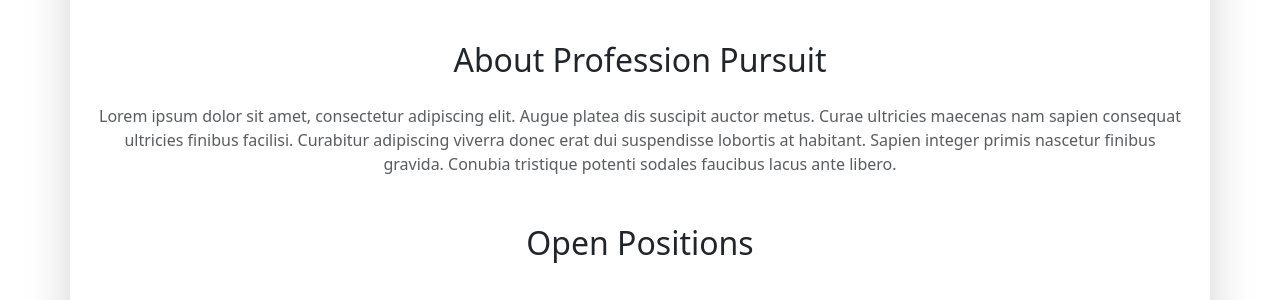
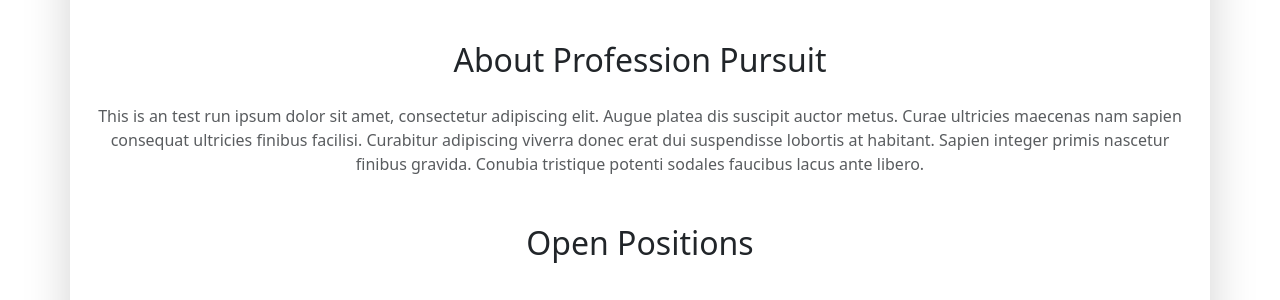
Before and after one commit to Niket07pathak/Career-Website, a Flask app: page / in a window 1280 px wide. Shown: the part 578-878 px from the top of the page. Run offline with Flask 3, Linux system fonts and the light colour scheme.

Commit message:
new laptop setup

```diff
--- a/templates/home.html
+++ b/templates/home.html
@@ -18,7 +18,7 @@
     <section class="mb-5 text-center">
         <h2 class="mb-4">About Profession Pursuit</h2>
         <p class="text-muted">
-            Lorem ipsum dolor sit amet, consectetur adipiscing elit. Augue platea dis suscipit auctor metus. Curae ultricies maecenas nam sapien consequat ultricies finibus facilisi. Curabitur adipiscing viverra donec erat dui suspendisse lobortis at habitant. Sapien integer primis nascetur finibus gravida. Conubia tristique potenti sodales faucibus lacus ante libero.
+            This is an test run ipsum dolor sit amet, consectetur adipiscing elit. Augue platea dis suscipit auctor metus. Curae ultricies maecenas nam sapien consequat ultricies finibus facilisi. Curabitur adipiscing viverra donec erat dui suspendisse lobortis at habitant. Sapien integer primis nascetur finibus gravida. Conubia tristique potenti sodales faucibus lacus ante libero.
         </p>
     </section>
 
```
